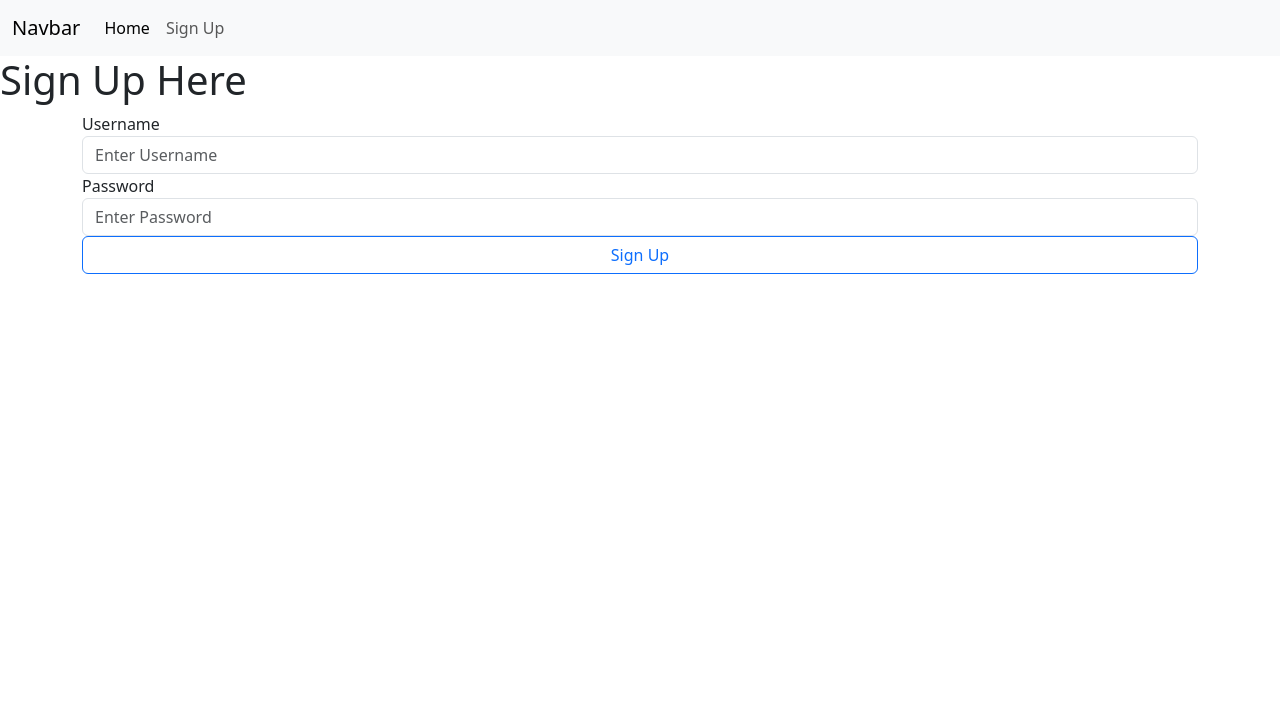
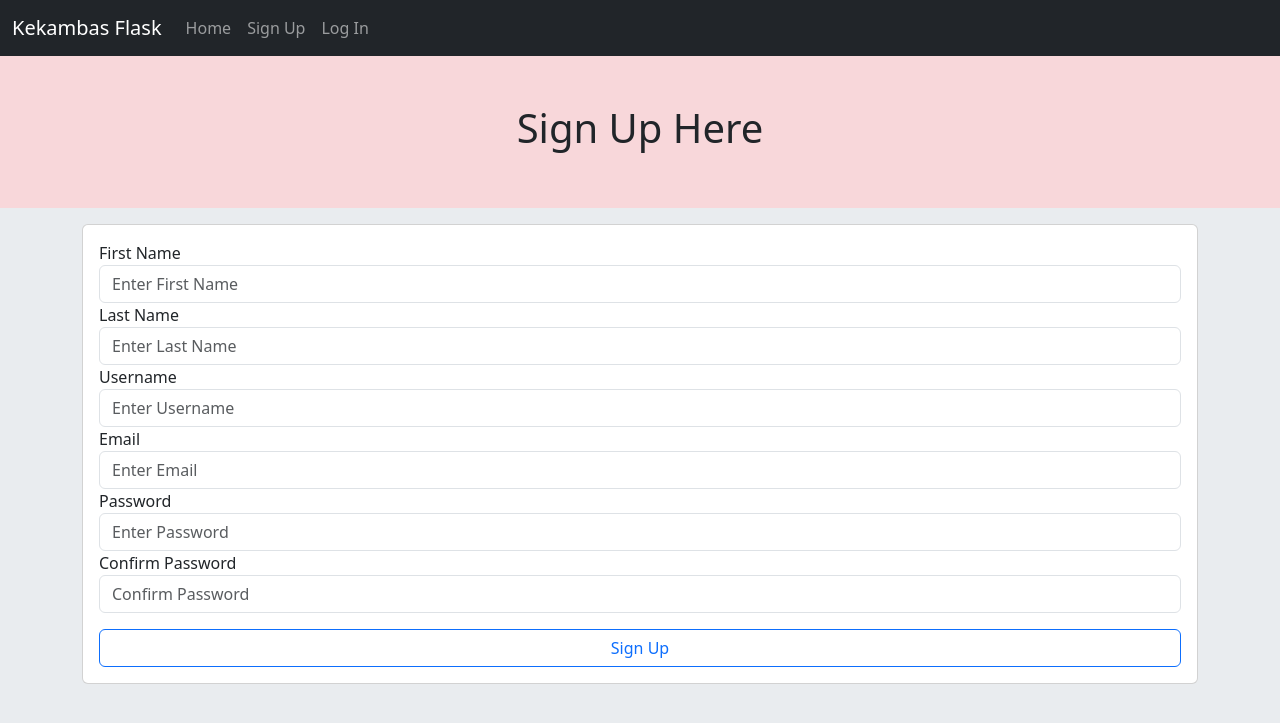
Before and after one commit to jnarwell/intro_flask, a Flask app: page /signup in a window 1280 px wide. Shown: the top 723 px of the page. Run offline with Flask 3, Linux system fonts and the light colour scheme.

Commit message:
updated look and added form

```diff
--- a/app/__init__.py
+++ b/app/__init__.py
@@ -2,6 +2,9 @@ from flask import Flask
 
 #create instance
 app = Flask(__name__)
+#configure app with secret key
+app.config['SECRET_KEY'] = 'you-will-never-guess'
+
 
 from app import routes
 #must be imported at bottom of file
--- /dev/null
+++ b/app/forms.py
@@ -0,0 +1,13 @@
+from flask_wtf import FlaskForm
+from wtforms import StringField, PasswordField, EmailField, SubmitField
+from wtforms.validators import InputRequired, EqualTo
+
+
+class SignUpForm(FlaskForm):
+    first_name = StringField('First Name', validators=[InputRequired()])
+    last_name = StringField('Last Name', validators=[InputRequired()])
+    username = StringField('Username', validators=[InputRequired()])
+    email = EmailField('Email', validators=[InputRequired()])
+    password = PasswordField('Password', validators=[InputRequired()])
+    confirm_pass = PasswordField('Confirm Password', validators=[InputRequired(), EqualTo('password')])
+    submit = SubmitField('Sign Up')
--- a/app/routes.py
+++ b/app/routes.py
@@ -1,12 +1,13 @@
 from app import app
 from flask import render_template
+from app.forms import SignUpForm
 
-#add a route
+# Add a route
 @app.route('/')
 def index():
-    countries = ['China', 'India', 'Canada']
-    return render_template('index.html', first_name='Jamie', countries = countries)
+    return render_template('index.html')
 
 @app.route('/signup')
 def signup():
-    return render_template('signup.html')
+    form = SignUpForm()
+    return render_template('signup.html', form=form)
--- a/app/templates/base.html
+++ b/app/templates/base.html
@@ -4,24 +4,29 @@
     <meta charset="UTF-8">
     <meta name="viewport" content="width=device-width, initial-scale=1.0">
     <title>Flask Intro | {% block title %} Base {% endblock %}</title>
+    <!-- Bring in Bootstrap CSS -->
     <link rel="stylesheet" href="https://cdn.jsdelivr.net/npm/bootstrap@5.3.1/dist/css/bootstrap.min.css">
-    <link rel="stylesheet" href="{{url_for('static', filename='css/main.css')}}">
+    <!-- Bring in our own CSS -->
+    <link rel="stylesheet" href="{{ url_for('static', filename='css/main.css') }}">
 </head>
-<body>
+<body class="bg-body-secondary">
+
     {% include 'nav.html' %}
-    <div class="row">
-        {% block header %}
-        {% endblock header %}
+
+    <div class="row py-5 bg-danger-subtle">
+        <div class="col text-center">
+            {% block header %}
+            {% endblock header %}
+        </div>
     </div>
 
     <div class="container">
         <div class="row">
-            <div class="col">
-                {% block content %}
-                {% endblock content %}
-            </div>
+            {% block content %}
+            {% endblock content %}
         </div>
     </div>
+
     <script src="https://cdn.jsdelivr.net/npm/bootstrap@5.3.1/dist/js/bootstrap.bundle.min.js"></script>
 </body>
 </html>
--- a/app/templates/nav.html
+++ b/app/templates/nav.html
@@ -1,13 +1,14 @@
-<nav class="navbar navbar-expand-lg bg-body-tertiary">
+<nav class="navbar navbar-expand-lg bg-dark" data-bs-theme="dark">
   <div class="container-fluid">
-      <a class="navbar-brand" href="#">Navbar</a>
+      <a class="navbar-brand" href="#">Kekambas Flask</a>
       <button class="navbar-toggler" type="button" data-bs-toggle="collapse" data-bs-target="#navbarNavAltMarkup" aria-controls="navbarNavAltMarkup" aria-expanded="false" aria-label="Toggle navigation">
       <span class="navbar-toggler-icon"></span>
       </button>
       <div class="collapse navbar-collapse" id="navbarNavAltMarkup">
           <div class="navbar-nav">
-          <a class="nav-link active" aria-current="page" href="{{ url_for('index') }}">Home</a>
+              <a class="nav-link" href="{{ url_for('index') }}">Home</a>
               <a class="nav-link" href="{{ url_for('signup') }}">Sign Up</a>
+              <a class="nav-link" href="#">Log In</a>
           </div>
       </div>
   </div>
--- a/app/templates/signup.html
+++ b/app/templates/signup.html
@@ -1,16 +1,37 @@
-{%  extends 'base.html' %}
-    {% block title %} Sign Up {% endblock title %}
+{% extends 'base.html' %}
 
-    {% block header%}
-        <h1>Sign Up Here</h1>
-    {% endblock header%}
+{% block title %} Sign Up {% endblock title %}
 
-    {% block content%}
-        <form action="">
-            <label for="username">Username</label>
-            <input type="text" name="username" class="form-control" placeholder="Enter Username">
-            <label for="password">Password</label>
-            <input type="text" name="password" class="form-control" placeholder="Enter Password">
-            <input type="submit" value="Sign Up" class="btn btn-outline-primary w-100">
-        </form>
-    {% endblock content%}
+{% block header %}
+    <h1>Sign Up Here</h1>
+{% endblock header %}
+
+{% block content %}
+<div class="col">
+    <div class="card mt-3">
+        <div class="card-body">
+            <form action="">
+                {{ form.first_name.label }}
+                {{ form.first_name(class='form-control', placeholder='Enter First Name') }}
+
+                {{ form.last_name.label }}
+                {{ form.last_name(class='form-control', placeholder='Enter Last Name') }}
+
+                {{ form.username.label }}
+                {{ form.username(class='form-control', placeholder='Enter Username') }}
+
+                {{ form.email.label }}
+                {{ form.email(class='form-control', placeholder='Enter Email') }}
+
+                {{ form.password.label }}
+                {{ form.password(class='form-control', placeholder='Enter Password') }}
+
+                {{ form.confirm_pass.label }}
+                {{ form.confirm_pass(class='form-control', placeholder='Confirm Password') }}
+
+                {{ form.submit(class='btn btn-outline-primary w-100 mt-3') }}
+            </form>
+        </div>
+    </div>
+</div>
+{% endblock content %}
```
Also changed, not shown: app/templates/index.html (+11 -16 lines), requirements.txt (+16 -0 lines). Lines whose indentation alone changed are shown as unchanged.
